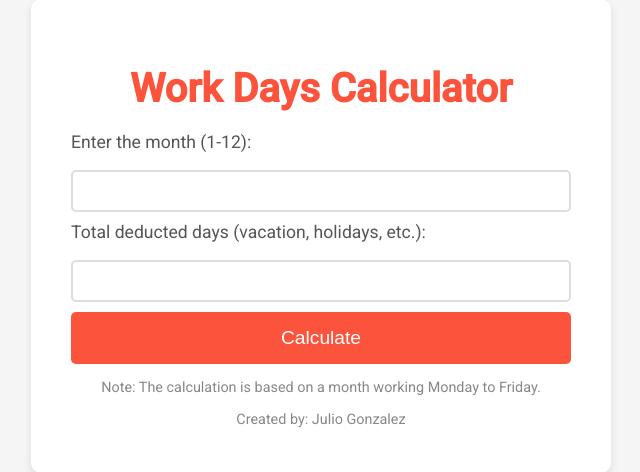
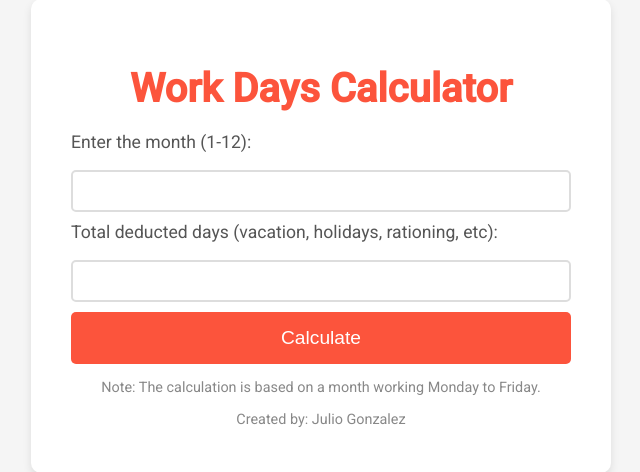
Before and after one commit to Julio11265/CalculadoraDeDias, a Flask app: page / in a window 1280 px wide. Shown: the part 164-636 px from the top of the page, without its empty margins (319-959 px from the left). Run offline with Flask 3, Linux system fonts and the light colour scheme.

Commit message:
Update index.html

```diff
--- a/templates/index.html
+++ b/templates/index.html
@@ -113,7 +113,7 @@
             <label for="month">Enter the month (1-12):</label>
             <input type="text" name="mes" id="month" required>
 
-            <label for="deducted_days">Total deducted days (vacation, holidays, etc.):</label>
+            <label for="deducted_days">Total deducted days (vacation, holidays, rationing, etc):</label>
             <input type="text" name="dias_restados" id="deducted_days" required>
 
             <button type="submit">Calculate</button>
```
